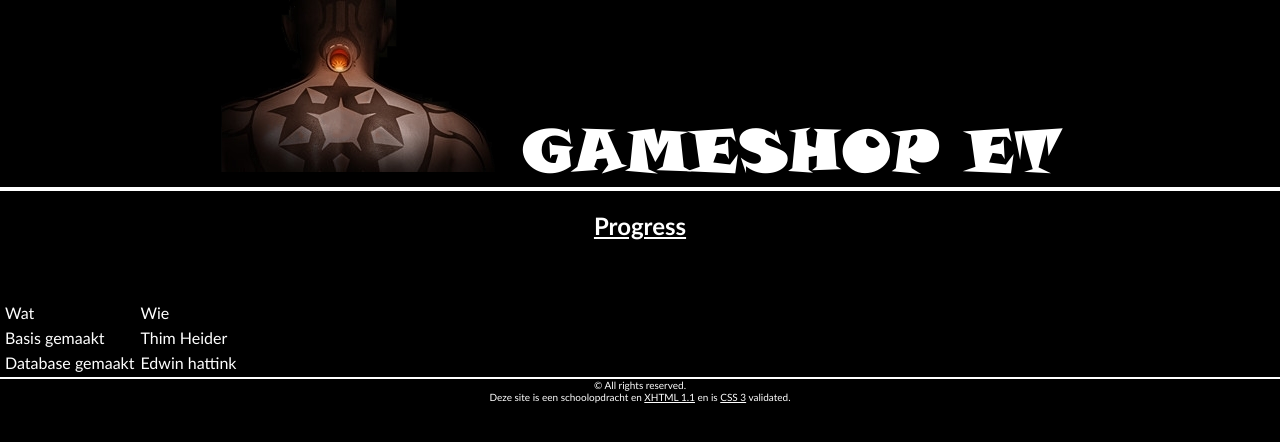
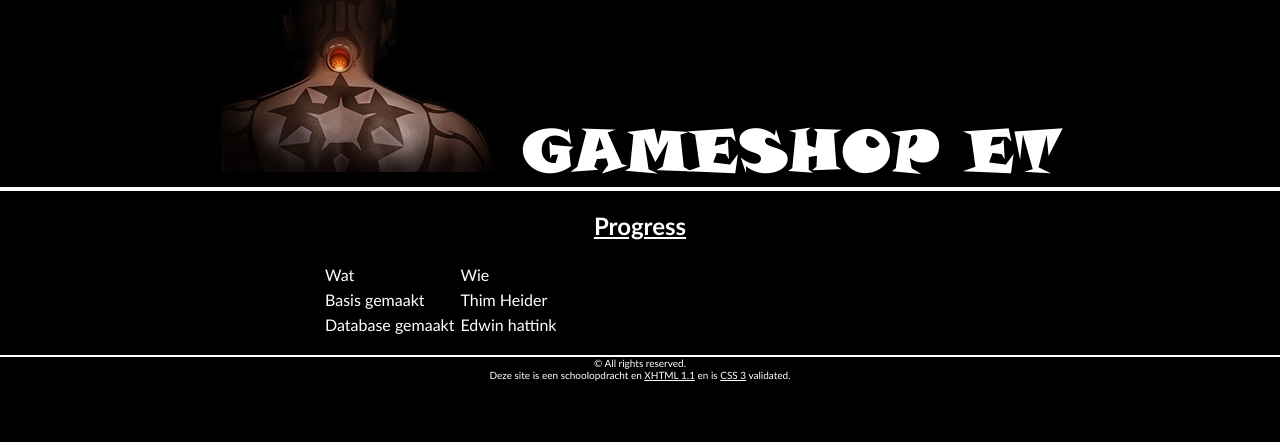
Before and after one commit to edwinhattinkold/WEBS2, a PHP site: page /progress.php in a window 1280 px wide. Shown: the top 442 px of the page. Run offline with PHP 8.4, Linux system fonts and the light colour scheme; data that the repository does not hold is empty.

Commit message:
CSS fcking

```diff
--- a/about.php
+++ b/about.php
@@ -5,10 +5,10 @@ include 'header.php';
 ?>
 <div id = "tekst">
 	<h2>About</h2>
-	<p id = "intro_tekst">
+	<p class = "abouttext">
 		Deze site is gemaakt in opdracht van de Avans Hogenschool, voor de course Websites2.
 	</p >
-	<p id = "intro_tekst">
+	<p class = "abouttext">
 		Deze site is gemaakt door:
 		Edwin Hattink - groep 42IN07SOl,
 		Thim Heider - groep 42IN07SOl
--- a/css/stijl.css
+++ b/css/stijl.css
@@ -40,11 +40,15 @@ a:visited
 {
 	height:	187px;
 	width:	100%;
-	display:	block;
 	margin:	0 auto;
 	font-family:		ourfont;
 	font-size:		60px;
 	text-align:	center;
+}
+
+#bannerID a
+{
+display: block;
 }
 
 #footer
@@ -75,11 +79,6 @@ a:visited
 	border-top-width:	2px;
 	width:	100%;
 	color:		white;
-}
-
-#menu a
-{
-	display:	block;
 }
 
 #menu a:hover
@@ -158,7 +157,13 @@ a:visited
 	color:	#222222;
 }
 
-.intro_tekst
+#tekst
+{
+	width:	50%;
+	margin:	auto;
+}
+
+.abouttext
 {
 	text-align:	center;
 }
--- a/header.php
+++ b/header.php
@@ -7,12 +7,10 @@
 		</title>
 	</head>
 	<body>
-		<div>
-			<a href="home.php">
-				<div id="bannerID">
+		<div id="bannerID">
+			<a href="index.php">
 					<img src="images/banner.png" width="275" height="172" alt="Banner Webshop" />
 					GAMESHOP ET
-				</div>
 			</a>
 		</div>
 		<div id="menu">
@@ -30,7 +28,7 @@
 				echo "<td><b><a href=\"$link\">";
 				echo $name;
 				echo "</a>";
-				echo "</td></b>";
+				echo "</b></td>";
 			}
 
 
--- a/home.php
+++ b/index.php
@@ -5,7 +5,7 @@ include 'header.php';
 ?>
 <div id = "tekst">
 	<h2>Home</h2>
-	<p id = "intro_tekst">
+	<p>
 		Lorem ipsum dolor sit amet, consectetur adipiscing elit.
 		Integer aliquam arcu eu tincidunt aliquet. Sed vulputate viverra arcu at consequat. Ut rutrum ullamcorper libero et blandit.
 		Nullam semper arcu vel ultrices lobortis. Quisque porta enim et faucibus eleifend. Suspendisse nec elit in urna mollis euismod.
--- a/progress.php
+++ b/progress.php
@@ -3,11 +3,9 @@ include 'db/connection.php';
 $connection = openDB();
 include 'header.php';
 ?>
-	<div id="submenu_border">
 	<div id = "tekst">
 		<h2>Progress</h2>
-		<br />
-		<br />
+		<p>
 			<table id="progressTable">
 				<tr>
 					<td>
@@ -34,5 +32,6 @@ include 'header.php';
 					</td>
 				</tr>
 			</table>
+		</p>
 	</div>
 <?php include 'footer.php'; ?>
```
Lines whose indentation alone changed are shown as unchanged.
